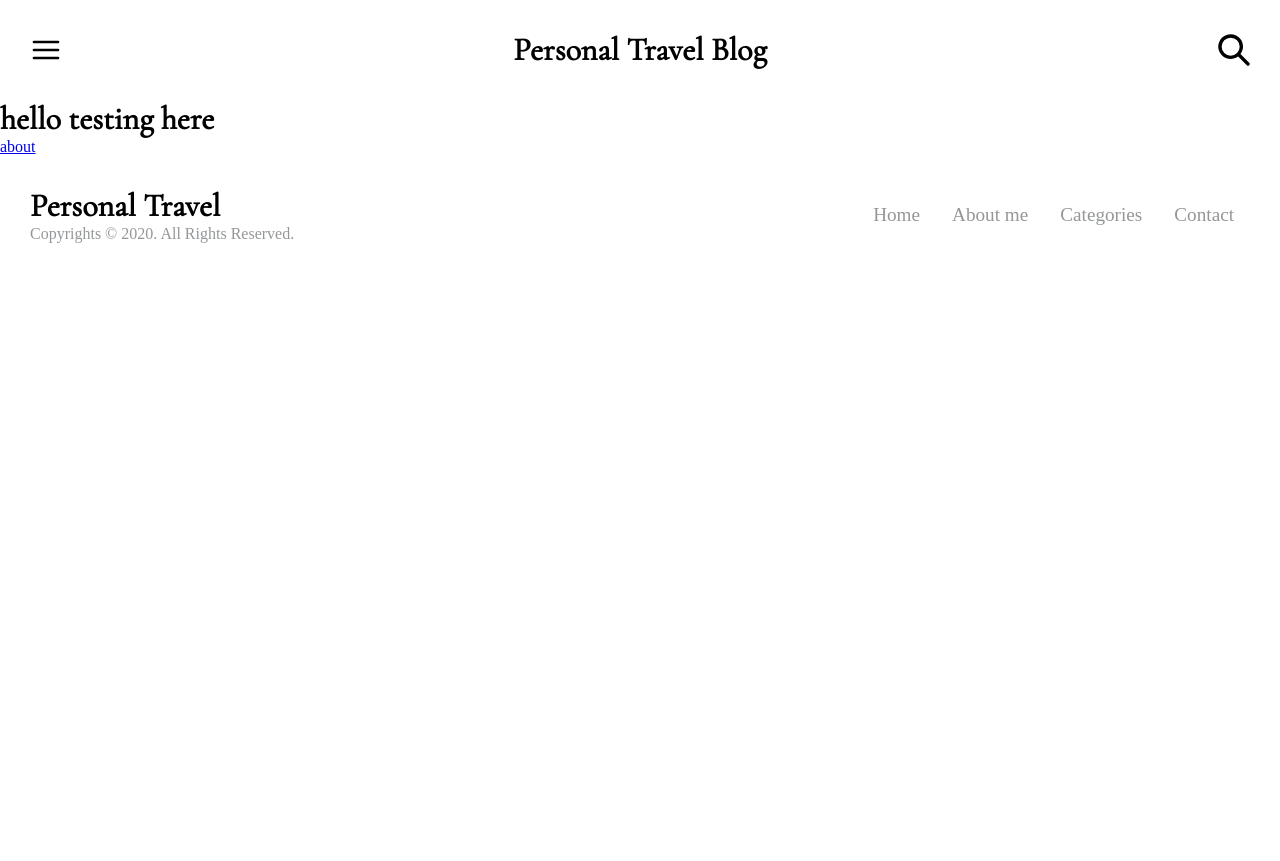
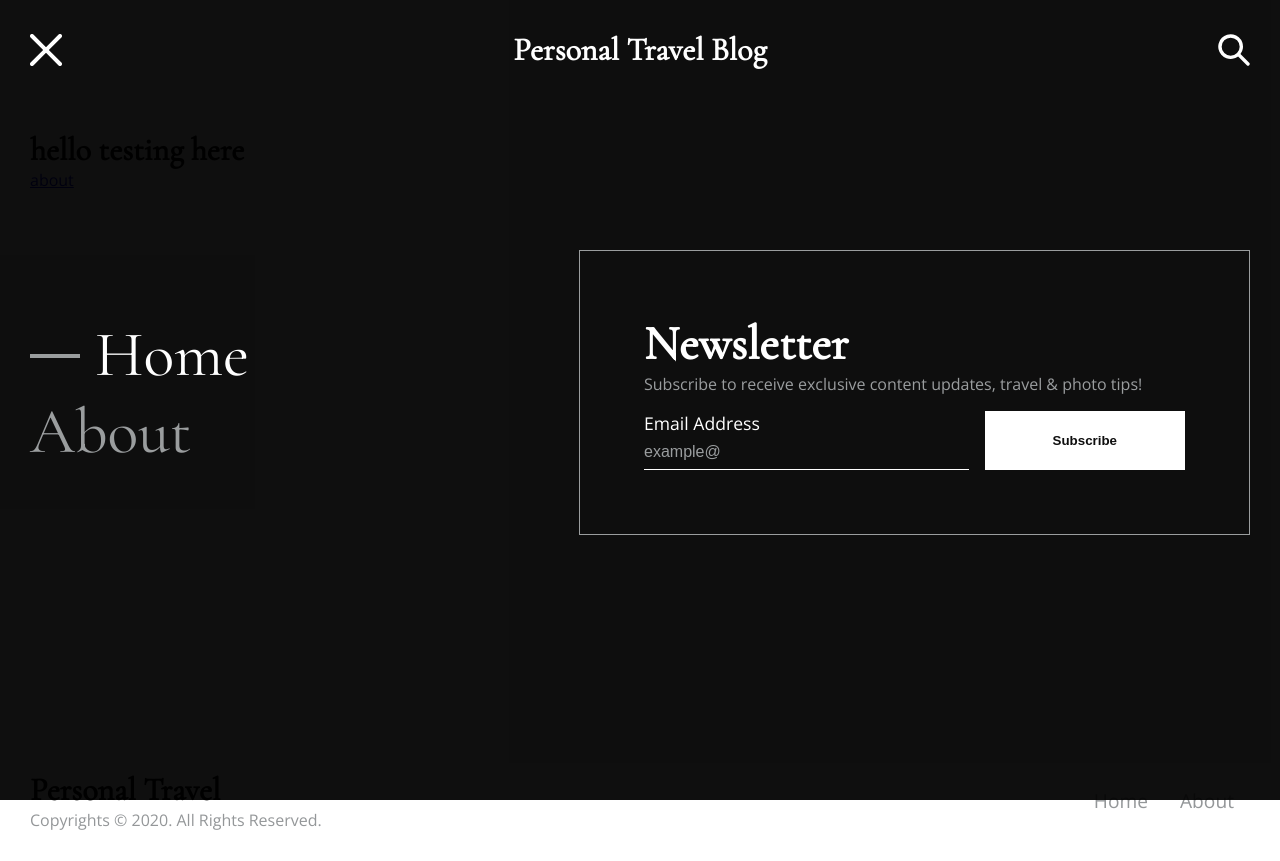
Before and after one commit to IlyaTheCreator/denispesunprivate, a React (Vite) app: page / in a window 1280 px wide. Before the commit the page ends 800 px from the top, so only its background shows below. Built offline with nearby package versions, Linux system fonts and the light colour scheme.

Commit message:
DP-4: Добавить навигацию

```diff
--- a/src/assets/styles/_general-styles.scss
+++ b/src/assets/styles/_general-styles.scss
@@ -18,3 +18,8 @@ h5,
 h6 {
   font-family: 'Cormorant Garamond', serif;
 }
+
+body {
+  padding-top: 100px;
+  font-family: 'Open Sans', serif;
+}
--- a/src/components/AppFooter/AppFooter.jsx
+++ b/src/components/AppFooter/AppFooter.jsx
@@ -1,3 +1,5 @@
+import { Link } from 'react-router-dom';
+import { ROUTES } from '../../constants/routes';
 import styles from './AppFooter.module.scss';
 
 const AppFooter = () => {
@@ -10,10 +12,11 @@ const AppFooter = () => {
             <p>Copyrights © 2020. All Rights Reserved.</p>
           </div>
           <div className={styles.links}>
-            <a href="#">Home</a>
-            <a href="#">About me</a>
-            <a href="#">Categories</a>
-            <a href="#">Contact</a>
+            {ROUTES.map(route => (
+              <Link to={route.path} key={route.name}>
+                {route.name}
+              </Link>
+            ))}
           </div>
         </div>
       </div>
--- a/src/components/AppHeader/AppHeader.jsx
+++ b/src/components/AppHeader/AppHeader.jsx
@@ -1,14 +1,31 @@
-import { HamburgerIcon, SearchIcon } from '@chakra-ui/icons';
+import { useSelector, useDispatch } from 'react-redux';
+import { CloseIcon, HamburgerIcon, SearchIcon } from '@chakra-ui/icons';
 
 import styles from './AppHeader.module.scss';
+import { toggleNav } from '../../store/reducers/nav.reducer';
 
 const AppHeader = () => {
+  const isOpened = useSelector(state => state.nav.isOpened);
+  const dispatch = useDispatch();
+
+  const wrapperClasses = [styles['top-wrapper']];
+  const headerClassses = [styles.header];
+
+  if (isOpened) {
+    wrapperClasses.push(styles.dark);
+    headerClassses.push(styles.inNav);
+  }
+
   return (
-    <header>
+    <header className={headerClassses.join(' ')}>
       <div className="container">
-        <div className={styles['top-wrapper']}>
+        <div className={wrapperClasses.join(' ')}>
           <div className={styles.icon}>
-            <HamburgerIcon />
+            {isOpened ? (
+              <CloseIcon onClick={() => dispatch(toggleNav())} />
+            ) : (
+              <HamburgerIcon onClick={() => dispatch(toggleNav())} />
+            )}
           </div>
           <h1>Personal Travel Blog</h1>
           <div className={styles.icon}>
--- a/src/components/AppHeader/AppHeader.module.scss
+++ b/src/components/AppHeader/AppHeader.module.scss
@@ -1,4 +1,11 @@
 @import '../../assets/styles/colors';
+
+.header {
+  position: absolute;
+  top: 0;
+  left: 0;
+  width: 100%;
+}
 
 .top-wrapper {
   display: flex;
@@ -12,6 +19,16 @@
   }
 }
 
+.dark {
+  * {
+    color: $color-white !important;
+  }
+}
+
+.inNav {
+  z-index: 10000;
+}
+
 .icon {
   width: 32px;
   height: 32px;
--- a/src/components/Layout/Layout.jsx
+++ b/src/components/Layout/Layout.jsx
@@ -1,9 +1,11 @@
 import AppHeader from '../AppHeader/AppHeader';
 import AppFooter from '../AppFooter/AppFooter';
+import Nav from '../Nav/Nav';
 
 const Layout = ({ children }) => {
   return (
     <>
+      <Nav />
       <AppHeader />
       {children}
       <AppFooter />
--- /dev/null
+++ b/src/components/Nav/Nav.jsx
@@ -0,0 +1,65 @@
+import { useDispatch, useSelector } from 'react-redux';
+import { Link, matchPath, useLocation } from 'react-router-dom';
+import { ROUTES } from '../../constants/routes';
+import { toggleNav } from '../../store/reducers/nav.reducer';
+import styles from './Nav.module.scss';
+
+const Nav = () => {
+  const isOpened = useSelector(state => state.nav.isOpened);
+  const dispatch = useDispatch();
+  const { pathname } = useLocation();
+
+  const navStyles = [styles.nav];
+
+  if (!isOpened) {
+    navStyles.push(styles.hidden);
+  }
+
+  return (
+    <div className={navStyles.join(' ')}>
+      <div className="container">
+        <div className={styles.wrapper}>
+          <div
+            className={styles.links}
+            onClick={() => dispatch(toggleNav())}
+          >
+            {ROUTES.map(route => {
+              const isCurrent = matchPath(route, pathname);
+
+              return (
+                <Link
+                  className={isCurrent ? styles.currentLink : ''}
+                  to={route.path}
+                  key={route.name}
+                >
+                  {route.name}
+                </Link>
+              );
+            })}
+          </div>
+          <div className={styles.email}>
+            <h3>Newsletter</h3>
+            <p>
+              Subscribe to receive exclusive content updates, travel &
+              photo tips!
+            </p>
+            <form>
+              <div className={styles['input-block']}>
+                <label htmlFor="email">Email Address</label>
+                <input type="email" placeholder="example@" />
+              </div>
+              <button
+                onClick={() => alert('Subscribed')}
+                className={styles['action-btn']}
+              >
+                Subscribe
+              </button>
+            </form>
+          </div>
+        </div>
+      </div>
+    </div>
+  );
+};
+
+export default Nav;
--- /dev/null
+++ b/src/components/Nav/Nav.module.scss
@@ -0,0 +1,113 @@
+@import '../../assets/styles/colors';
+
+.nav {
+  padding-top: 100px;
+  position: absolute;
+  top: 0;
+  left: 0;
+  width: 100%;
+  height: 100vh;
+  color: $color-white;
+  z-index: 1;
+  background: $color-dark;
+  opacity: 0.94;
+}
+
+.wrapper {
+  width: 100%;
+  height: 100%;
+  padding-top: 15vh;
+  display: flex;
+  justify-content: space-between;
+  align-items: center;
+}
+
+.links {
+  display: flex;
+  flex-direction: column;
+
+  a {
+    color: $color-gray;
+    text-decoration: none;
+    font-size: 4rem;
+    font-family: 'Cormorant Garamond';
+  }
+}
+
+.email {
+  flex: 0 0 55%;
+  padding: 4rem;
+  border: 1px solid $color-gray;
+
+  h3 {
+    font-size: 3rem;
+  }
+
+  p {
+    color: $color-gray;
+  }
+
+  form {
+    display: flex;
+    margin-top: 1rem;
+    gap: 1rem;
+  }
+
+  button {
+    flex-grow: 1;
+    cursor: pointer;
+    background: $color-white;
+    font-weight: bold;
+    color: 1rem;
+    border: 0;
+  }
+}
+
+.input-block {
+  flex: 0 0 60%;
+  display: flex;
+  flex-direction: column;
+
+  label {
+    font-size: 1.1rem;
+  }
+
+  input {
+    background: none;
+    border: none;
+    border-bottom: 1px solid $color-white;
+    color: $color-white;
+    font-size: 1rem;
+    padding: 0.5rem 0;
+
+    &::placeholder {
+      color: $color-gray;
+    }
+
+    &:focus {
+      outline: none;
+    }
+  }
+}
+
+.hidden {
+  opacity: 0;
+  z-index: -1;
+}
+
+.currentLink {
+  color: $color-white !important;
+  position: relative;
+  right: -50px;
+  padding-left: 15px;
+
+  &::before {
+    content: '';
+    position: absolute;
+    top: 50%;
+    left: -50px;
+    width: 50px;
+    height: 4px;
+    background: $color-gray;
+  }
+}
--- /dev/null
+++ b/src/constants/routes.ts
@@ -0,0 +1,10 @@
+export const ROUTES = [
+  {
+    name: 'Home',
+    path: '/',
+  },
+  {
+    name: 'About',
+    path: '/about',
+  },
+];
--- a/src/pages/Home/Home.jsx
+++ b/src/pages/Home/Home.jsx
@@ -5,8 +5,10 @@ import styles from './Home.module.scss';
 const Home = () => {
   return (
     <div className={styles['home-page']}>
-      <h1>hello testing here</h1>
-      <Link to="/about">about</Link>
+      <div className="container" style={{ height: '80vh' }}>
+        <h1>hello testing here</h1>
+        <Link to="/about">about</Link>
+      </div>
     </div>
   );
 };
--- a/src/store/index.js
+++ b/src/store/index.js
@@ -1,6 +1,7 @@
 import { combineReducers, configureStore } from '@reduxjs/toolkit';
+import navReducer from './reducers/nav.reducer';
 import rootReducer from './reducers/root.reducer';
 
 export const store = configureStore({
-  reducer: combineReducers({ root: rootReducer }),
+  reducer: combineReducers({ root: rootReducer, nav: navReducer }),
 });
--- /dev/null
+++ b/src/store/reducers/nav.reducer.js
@@ -0,0 +1,14 @@
+import { createSlice } from '@reduxjs/toolkit';
+
+const navSlice = createSlice({
+  initialState: { isOpened: true },
+  name: 'nav',
+  reducers: {
+    toggleNav(store) {
+      store.isOpened = !store.isOpened;
+    },
+  },
+});
+
+export const { toggleNav } = navSlice.actions;
+export default navSlice.reducer;
```
